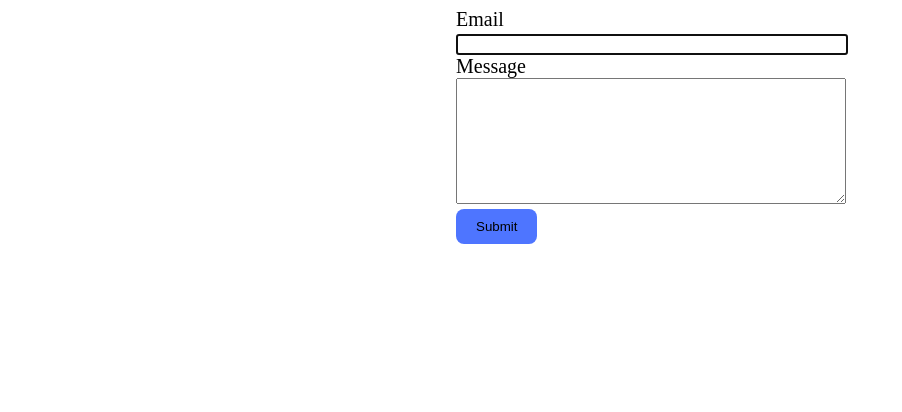
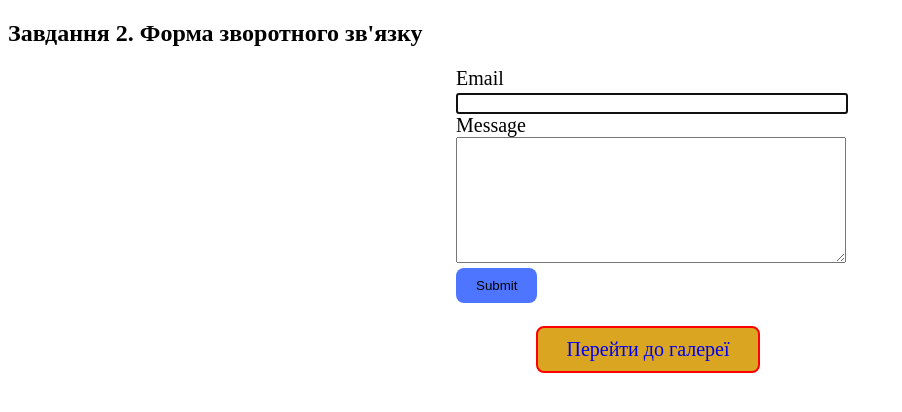
Before and after one commit to NKUzhakov/IC-31-Uchakov-Nikita-Lab_8, a website: page form.html in a window 1280 px wide. Shown: the whole page, without its empty margins (0-902 px from the left). Drawn offline with Linux system fonts and the light colour scheme.

Commit message:
Lab 8 button

```diff
--- /dev/null
+++ b/CSS/referenceStyle.css
@@ -0,0 +1,18 @@
+a{
+
+    text-decoration: none;
+    background-color: goldenrod;
+    width: 200px;
+    padding: 10px;
+    border-radius: 8px;
+    border: 2px solid red;
+    text-align: center;
+    transition: all 0.8s;
+
+    display: block;
+    margin-left: auto;
+    margin-right: auto;
+}
+a:hover{
+    background-color: rgb(255, 255, 90);
+}
--- a/JS/form.js
+++ b/JS/form.js
@@ -7,11 +7,11 @@ function inputUpdater(event){
     let emailInput =  document.querySelector(".feedback-form input[type = 'email']");
     let messageInput = document.querySelector(".feedback-form textarea[name = 'message']")
     if(targetElement == emailInput || targetElement == messageInput){
-        formData.email = emailInput.value;
-        formData.message = messageInput.value;
+        formData.email = (emailInput.value).trim();
+        formData.message = (messageInput.value).trim();
     }
     localStorage.setItem("feedback-form-state",JSON.stringify(formData));
-    console.log(localStorage.getItem("feedback-form-state"));
+    //console.log(localStorage.getItem("feedback-form-state"));
 }
 
 userForm.addEventListener("submit", formValidator);
--- a/form.html
+++ b/form.html
@@ -5,14 +5,16 @@
     <meta name="viewport" content="width=device-width, initial-scale=1.0">
     <title>Document</title>
     <link rel="stylesheet" href="./CSS/formStyle.css">
+    <link rel="stylesheet" href="./CSS/referenceStyle.css">
 </head>
 <body>
     <header></header>
     <main>
+        <h2>Завдання 2. Форма зворотного зв'язку</h2>
         <form class="feedback-form" autocomplete="off">
             <lab el>
                 Email <br>
-                <input type="email" name="email" autofocus novalidate/><br>
+                <input type="email" name="email" autofocus/><br>
             </label>
             <label>
                 Message<br>
@@ -20,6 +22,9 @@
             </label>
         <button type="submit">Submit</button>
     </form>
+    <br><br>
+
+    <a href="./index.html">Перейти до галереї</a>
 
     </main>
     <footer></footer>
```
Also changed, not shown: index.html (+3 -0 lines).
